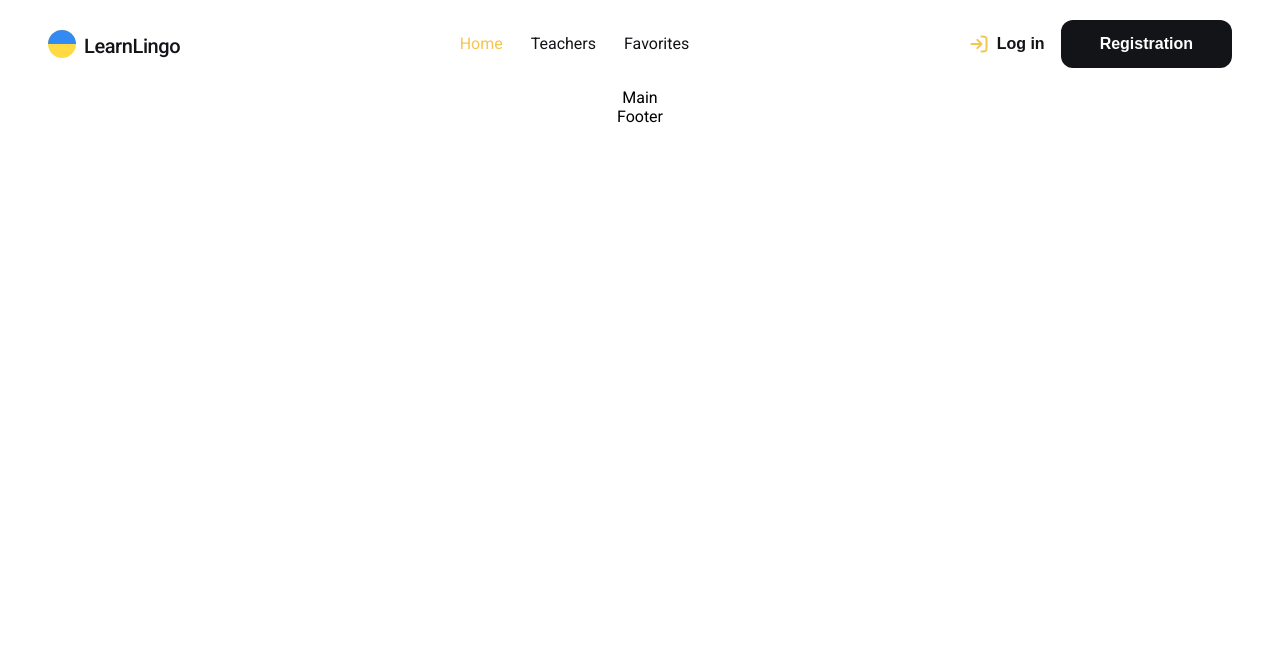
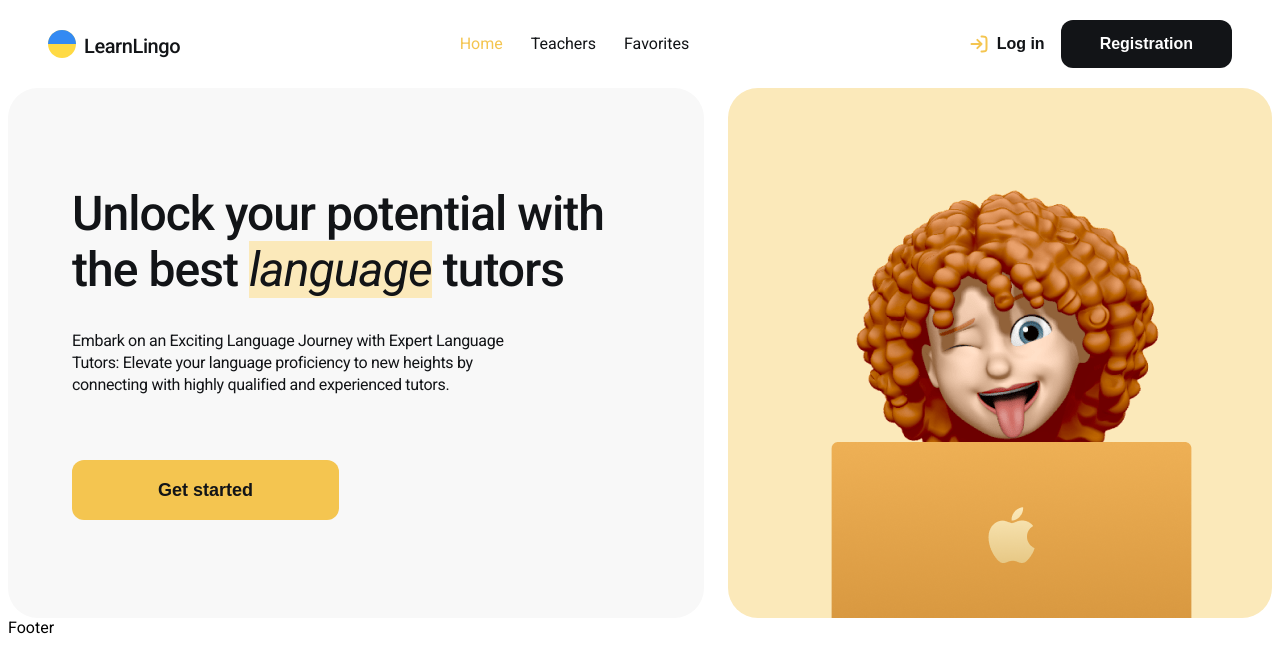
Before and after one commit to OlgaBlud/find-teacher-app, a React (Vite) app: page / in a window 1280 px wide. Shown: the top 672 px of the page. Built offline with nearby package versions, Linux system fonts and the light colour scheme.

Commit message:
add hero section

```diff
--- a/src/components/App/App.css
+++ b/src/components/App/App.css
@@ -1,5 +1,4 @@
 #root {
   max-width: 1440px;
   margin: 0 auto;
-  text-align: center;
 }
--- a/src/components/AuthBar/AuthBar.module.css
+++ b/src/components/AuthBar/AuthBar.module.css
@@ -6,7 +6,6 @@
   font-weight: 700;
   font-size: 16px;
   line-height: 1.25;
-  border: transparent;
 }
 .logInBtn {
   color: var(--black);
--- a/src/components/Layout/Layout.jsx
+++ b/src/components/Layout/Layout.jsx
@@ -1,12 +1,16 @@
+import { Suspense } from "react";
 import AppBar from "../AppBar/AppBar";
 import css from "./Layout.module.css";
-function Layout() {
+import Loader from "../Loader/Loader";
+function Layout({ children }) {
   return (
     <>
       <header className={css.header}>
         <AppBar />
       </header>
-      <main>Main</main>
+      <Suspense fallback={Loader}>
+        <main>{children}</main>
+      </Suspense>
       <footer>Footer</footer>
       {/* add Modal windows  */}
     </>
--- a/src/index.css
+++ b/src/index.css
@@ -7,6 +7,9 @@
   --yellow-light:#ffdc86;
 
 
+}
+*, ::before, ::after{
+  box-sizing: border-box;
 }
 
 h1,
@@ -26,7 +29,7 @@ ul {
 }
 
 button {
-
+  border: transparent;
   transition:  500ms ease-in-out;
   cursor: pointer;
   padding: 0;
--- a/src/pages/HomePage/HomePage.jsx
+++ b/src/pages/HomePage/HomePage.jsx
@@ -1,8 +1,30 @@
 import css from "./HomePage.module.css";
+import heroImg from "../../assets/images/face-min.png";
+import heroLaptop from "../../assets/images/iMac.png";
 function HomePage() {
   return (
     <div>
-      <section className={css.section}>HomePage</section>
+      <section className={css.heroSection}>
+        <div className={css.descriptionWrap}>
+          <h1 className={css.heroTitle}>
+            Unlock your potential with the best{" "}
+            <span className={css.heroTitleMarked}>language</span> tutors
+          </h1>
+          <p className={css.heroText}>
+            Embark on an Exciting Language Journey with Expert Language Tutors:
+            Elevate your language proficiency to new heights by connecting with
+            highly qualified and experienced tutors.
+          </p>
+          <button type="button" className={css.heroBtn}>
+            Get started
+          </button>
+        </div>
+        <div className={css.imgWrap}>
+          <img className={css.heroImg} src={heroImg} alt="face-icon" />
+          <img className={css.laptopImg} src={heroLaptop} alt="laptop" />
+        </div>
+      </section>
+      {/* <section className={css.section}>Statistic</section> */}
     </div>
   );
 }
--- a/src/pages/HomePage/HomePage.module.css
+++ b/src/pages/HomePage/HomePage.module.css
@@ -1,3 +1,64 @@
-/* .section {
-  padding-top: 20px;
-} */
+.heroSection {
+  display: flex;
+  justify-content: center;
+  gap: 24px;
+}
+.descriptionWrap {
+  border-radius: 30px;
+  background: #f8f8f8;
+  padding: 98px 64px;
+  width: 720px;
+}
+.heroTitle {
+  max-width: 548px;
+  margin-bottom: 32px;
+  font-weight: 500;
+  font-size: 48px;
+  line-height: 1.16667;
+  letter-spacing: -0.02em;
+  color: var(--black);
+}
+.heroTitleMarked {
+  font-weight: 400;
+  font-style: italic;
+  background-color: #fbe9ba;
+}
+.heroText {
+  max-width: 471px;
+  margin-bottom: 64px;
+  line-height: 1.375;
+  letter-spacing: -0.02em;
+  color: var(--black);
+}
+.heroBtn {
+  border-radius: 12px;
+  padding: 16px;
+  min-width: 267px;
+  height: 60px;
+  background: #f4c550;
+  font-weight: 700;
+  font-size: 18px;
+  line-height: 1.55556;
+  color: var(--black);
+}
+.heroBtn:hover {
+  background-color: #fbe9ba;
+}
+.imgWrap {
+  position: relative;
+  border-radius: 30px;
+  width: 568px;
+  /*
+  height: 530px; */
+  background-color: #fbe9ba;
+}
+.heroImg {
+  position: absolute;
+  top: 80px;
+  left: 114px;
+}
+.laptopImg {
+  position: absolute;
+  bottom: 0;
+  left: 88px;
+}
```
Also changed, not shown: src/assets/images/face-min.png (added), src/assets/images/iMac.png (added).
